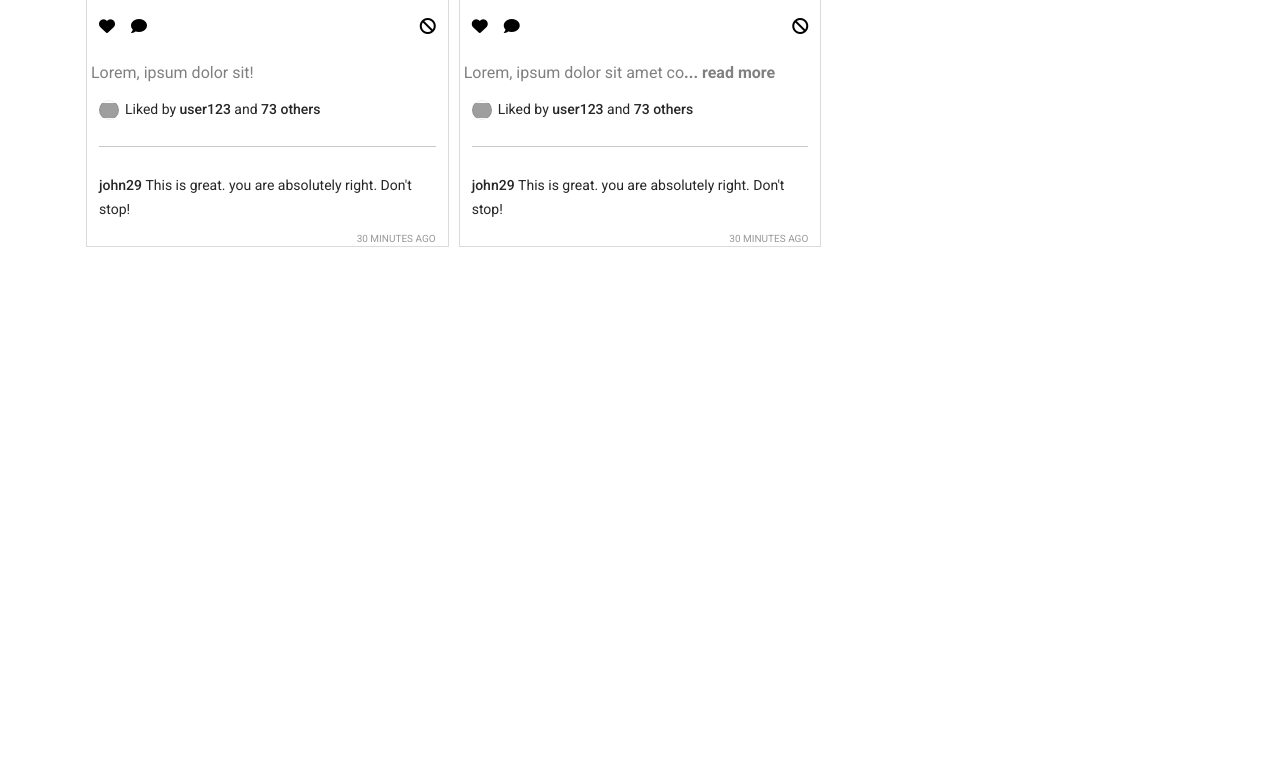
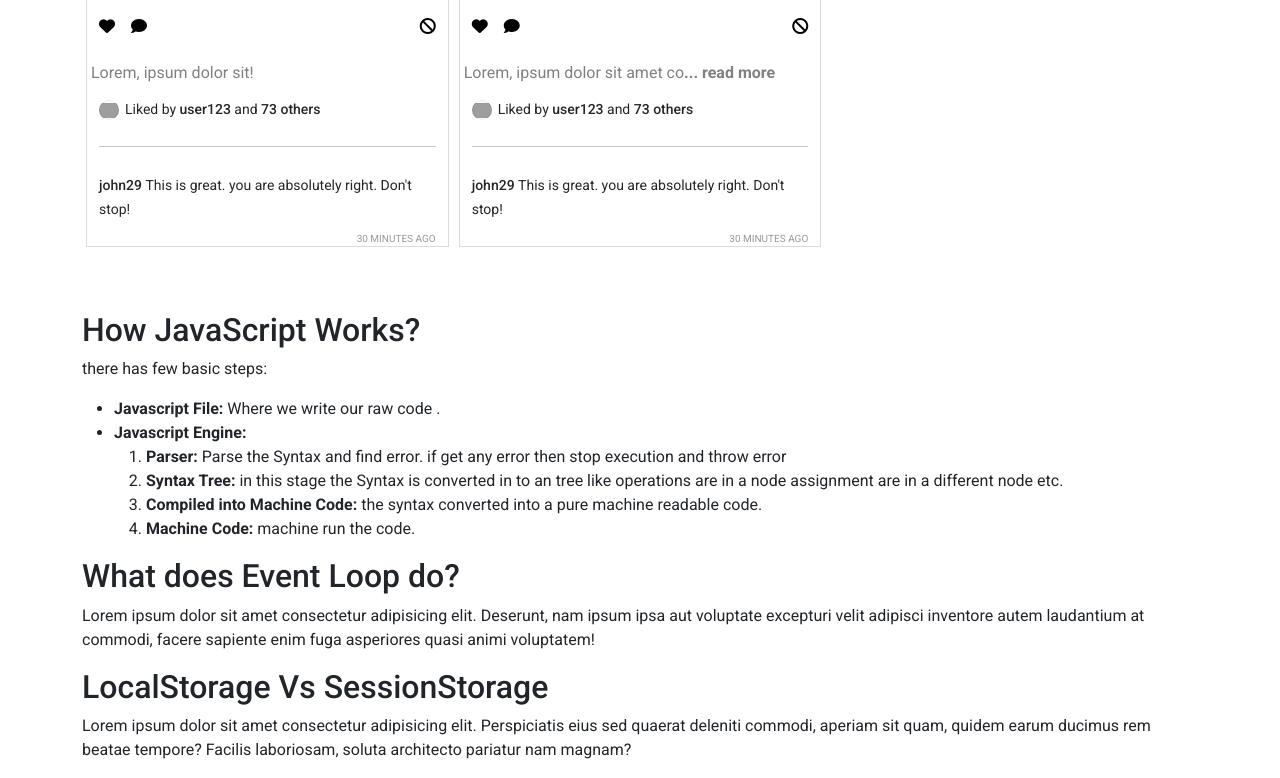
Before and after one commit to samiulalimsaad/Insta-Sohor, a plain HTML site: page index.html in a window 1280 px wide. Shown: the part 1285-2063 px from the top of the page. Before the commit the page ends 1548 px from the top, so only its background shows below. Drawn offline with nearby package versions, Linux system fonts and the light colour scheme; grey boxes are pictures that could not be loaded.

Commit message:
added q1

```diff
--- a/index.html
+++ b/index.html
@@ -51,15 +51,27 @@
                     id="navbarSupportedContent"
                 >
                     <ul class="navbar-nav mr-auto">
-                        <li class="nav-link active" role="button" onclick="switchTab( 'posts' )">
+                        <li
+                            class="nav-link active"
+                            role="button"
+                            onclick="switchTab( 'posts' )"
+                        >
                             <i class="fa-solid fa-house"></i>
                         </li>
 
-                        <li class="nav-link active" role="button" onclick="switchTab( 'liked' )">
+                        <li
+                            class="nav-link active"
+                            role="button"
+                            onclick="switchTab( 'liked' )"
+                        >
                             <i class="fa-solid fa-heart text-danger"></i>
                         </li>
 
-                        <li class="nav-link active" role="button" onclick="switchTab( 'reported' )">
+                        <li
+                            class="nav-link active"
+                            role="button"
+                            onclick="switchTab( 'reported' )"
+                        >
                             <i class="fa-solid fa-eye-slash"></i>
                         </li>
                     </ul>
@@ -67,8 +79,7 @@
             </nav>
         </header>
         <main class="main container mx-auto p-3">
-            <div id="posts">
-            </div>
+            <div id="posts"></div>
             <div id="liked">
                 <h1>Liked posts</h1>
             </div>
@@ -77,6 +88,70 @@
                 <h1>Reported posts</h1>
             </div>
         </main>
+
+        <section class="mt-5 container">
+            <div>
+                <h2>How JavaScript Works?</h2>
+                <div>
+                    <p>there has few basic steps:</p>
+                    <ul>
+                        <li>
+                            <strong>Javascript File:</strong> Where we write our
+                            raw code .
+                        </li>
+                        <li>
+                            <strong>Javascript Engine:</strong>
+                            <ol>
+                                <li>
+                                    <strong>Parser:</strong> Parse the Syntax
+                                    and find error. if get any error then stop
+                                    execution and throw error
+                                </li>
+                                <li>
+                                    <strong>Syntax Tree:</strong> in this stage
+                                    the Syntax is converted in to an tree like
+                                    operations are in a node assignment are in a
+                                    different node etc.
+                                </li>
+                                <li>
+                                    <strong>Compiled into Machine Code:</strong>
+                                    the syntax converted into a pure machine
+                                    readable code.
+                                </li>
+                                <li>
+                                    <strong>Machine Code:</strong> machine run
+                                    the code.
+                                </li>
+                            </ol>
+                        </li>
+                    </ul>
+                </div>
+            </div>
+            <div>
+                <h2>What does Event Loop do?</h2>
+                <div>
+                    <p>
+                        Lorem ipsum dolor sit amet consectetur adipisicing elit.
+                        Deserunt, nam ipsum ipsa aut voluptate excepturi velit
+                        adipisci inventore autem laudantium at commodi, facere
+                        sapiente enim fuga asperiores quasi animi voluptatem!
+                    </p>
+                </div>
+            </div>
+            <div>
+                <h2>LocalStorage Vs SessionStorage</h2>
+                <div>
+                    <p>
+                        Lorem ipsum dolor sit amet consectetur adipisicing elit.
+                        Perspiciatis eius sed quaerat deleniti commodi, aperiam
+                        sit quam, quidem earum ducimus rem beatae tempore?
+                        Facilis laboriosam, soluta architecto pariatur nam
+                        magnam?
+                    </p>
+                </div>
+            </div>
+        </section>
+
         <footer></footer>
 
         <!-- add javascript  file  -->
--- a/js/app.js
+++ b/js/app.js
@@ -143,7 +143,6 @@ const createPost = (post) => {
 const showPosts = (posts) => {
     const productsContainer = document.getElementById("posts");
     productsContainer.innerHTML = "";
-    console.log(posts);
 
     posts.forEach((post) => {
         const div = createPost(post);
@@ -153,7 +152,6 @@ const showPosts = (posts) => {
 
 const displayLikedPosts = () => {
     const likedPosts = getLikedPosts();
-    console.log(likedPosts);
     document.getElementById("liked").innerHTML = null;
     likedPosts.forEach((post) => {
         const div = createPost(post);
@@ -164,7 +162,6 @@ const displayLikedPosts = () => {
 const displayReportedPosts = () => {
     const reportedPosts = getReportedPosts();
     reportedPosts.forEach((post) => {
-        console.log(post);
         const div = createPost(post);
         document.getElementById("reported").appendChild(div);
     });
```
